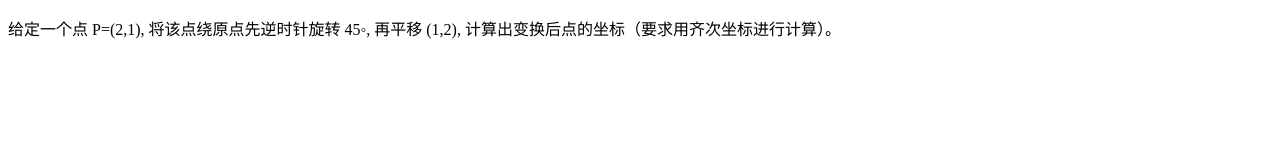
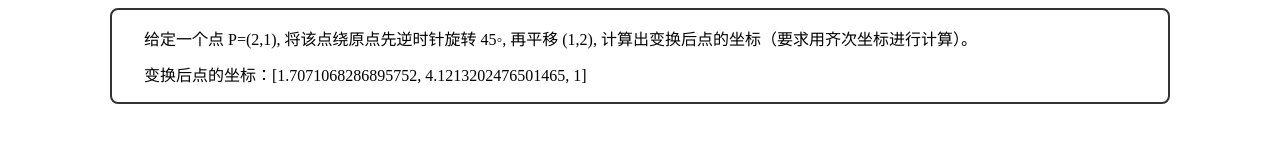
Before and after one commit to Junhong-Chen/games101-works-js, a website built with Vite: page 0/index.html in a window 1280 px wide. Built offline with nearby package versions, Linux system fonts and the light colour scheme.

Commit message:
✨ feat: add <article> style

```diff
--- a/0/index.html
+++ b/0/index.html
@@ -4,12 +4,31 @@
   <meta charset="UTF-8">
   <meta name="viewport" content="width=device-width, initial-scale=1.0">
   <title>work-0</title>
+  <style>
+    body {
+      display: flex;
+      flex-direction: column;
+      align-items: center;
+    }
+    article {
+      width: 1024px;
+      padding: 4px 16px;
+      border: 2px solid #333;
+      border-radius: 8px;
+      margin-bottom: 8px;
+    }
+    article>p {
+      margin: 12px 0;
+      text-indent: 2ch;
+    }
+  </style>
 </head>
 <body>
   <article>
     <p>
       给定一个点 P=(2,1), 将该点绕原点先逆时针旋转 45◦, 再平移 (1,2), 计算出变换后点的坐标（要求用齐次坐标进行计算）。
     </p>
+    <p id="coord-show"></p>
   </article>
   <script src="./index.js" type="module"></script>
 </body>
--- a/0/index.js
+++ b/0/index.js
@@ -35,5 +35,5 @@ const P = vec3.fromValues(...p, 1)
 // )
 const M = mat3.multiply(mat3.create(), T, R)
 const pTransformed = vec3.transformMat3(vec3.create(), P, M)
-
-console.log('变换后点的坐标:', pTransformed)
+const showEl = document.querySelector('#coord-show')
+showEl.textContent = `变换后点的坐标：[${pTransformed.join(', ')}]`
```
Also changed, not shown: 1/index.html (+13 -1 lines), 2/index.html (+13 -0 lines), 3/index.html (+13 -0 lines), 4/index.html (+13 -0 lines), 5/index.html (+13 -0 lines), 6/index.html (added, +56 -0 lines), index.html (+3 -0 lines), 6/index.js (added).
